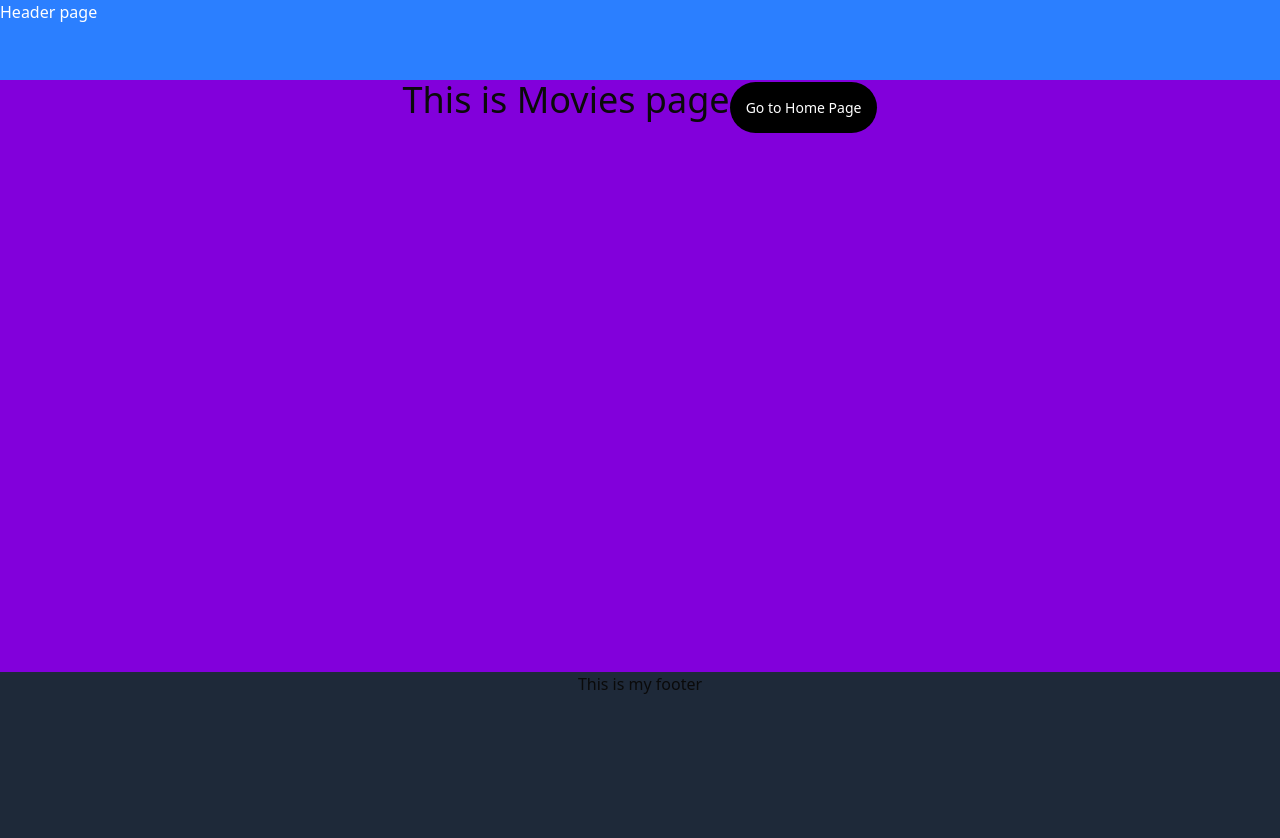
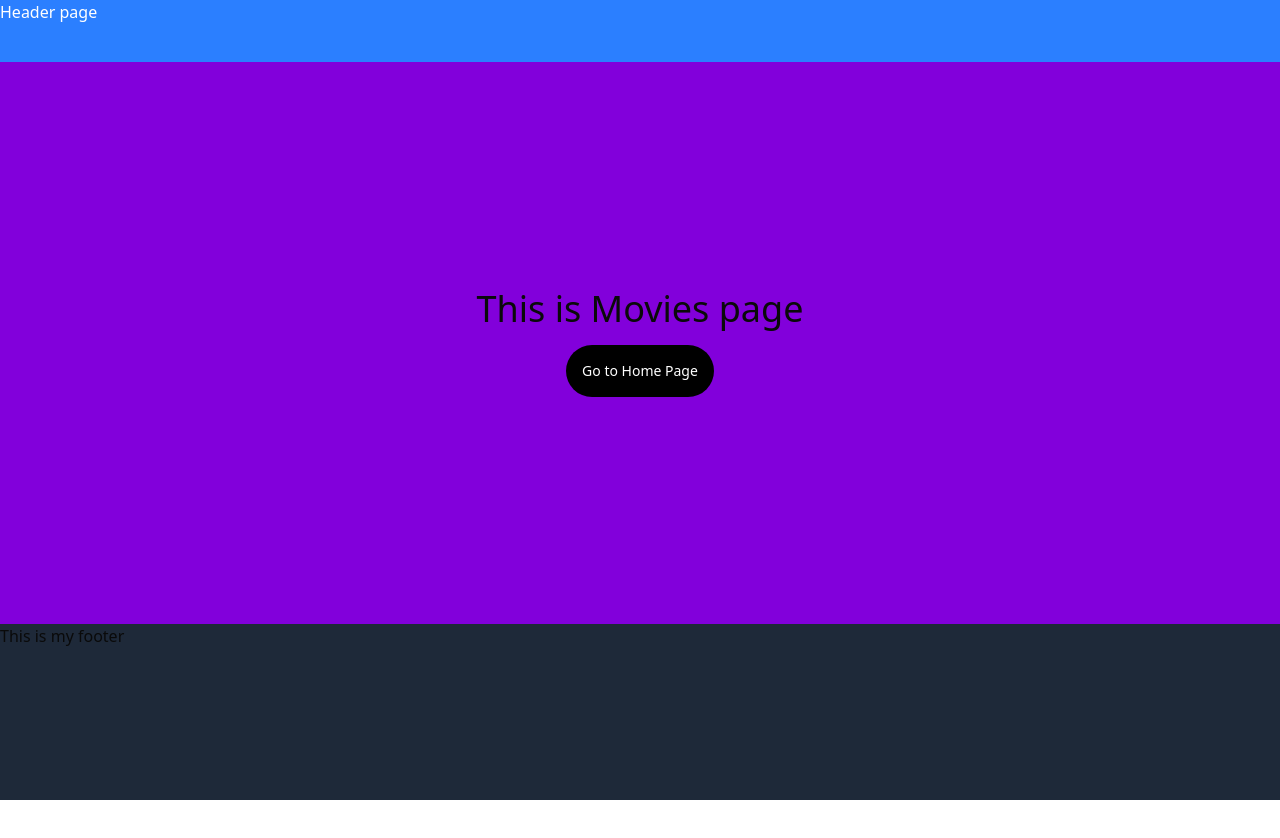
Before and after one commit to chamarasanj/Cinescope-React-Project-ChamaraD, a Next.js app: page /movies in a window 1280 px wide. Shown: the top 838 px of the page. After the commit the page ends 800 px from the top, so only its background shows below. Built offline with nearby package versions, Linux system fonts and the light colour scheme.

Commit message:
Add footer component

```diff
--- a/app/layout.tsx
+++ b/app/layout.tsx
@@ -1,7 +1,8 @@
 import type { Metadata } from "next";
 import { Geist, Geist_Mono } from "next/font/google";
 import "./globals.css";
-import Header from "./Components/header";
+import Header from "../components/header";
+import Footer from "../components/footer";
 
 const geistSans = Geist({
   variable: "--font-geist-sans",
@@ -28,9 +29,11 @@ export default function RootLayout({
       <body
         className={`${geistSans.variable} ${geistMono.variable} antialiased`}
       >
-
-        <Header/>
-        {children}
+        <div className="flex flex-col min-h-screen">
+          <Header />
+          {children}
+          <Footer />
+        </div>
       </body>
     </html>
   );
--- a/app/movies/page.tsx
+++ b/app/movies/page.tsx
@@ -4,10 +4,9 @@
 import Link from "next/link";
 export default function MoviesPage() {
   return (
-    <div className="flex flex-col text-center min-h-screen">
 
 
-      <main className="flex-12 bg-purple-700 h-800 text-4xl py-16>">This is Movies page
+      <main className="flex flex-col flex-12 justify-center items-center gap-4 bg-purple-700  text-4xl py-16>">This is Movies page
 
 
         <Link   href="/" className="text-white text-sm bg-black p-4 rounded-full">
@@ -16,9 +15,7 @@ export default function MoviesPage() {
 
       </main>
 
-      <footer className="flex-4 bg-gray-800 h-50">
-        This is my footer
-      </footer>
-    </div>
+
+
   );
 }
--- a/app/page.tsx
+++ b/app/page.tsx
@@ -4,15 +4,14 @@
 import Link from "next/link";
 export default function HomePage() {
   return (
-    <div className="flex flex-col text-center min-h-screen">
-      <main className="flex-12 flex-col justify-center bg-purple-700 items-center gap-4>">
+
+    <main className="flex flex-col flex-12 justify-center items-center gap-4 bg-purple-700  text-4xl py-16>">
         This is Home Page
         <Link   href="/movies" className="text-white text-sm bg-black p-4 rounded-full">
           Go to Movies Page
         </Link>
       </main>
 
-      <footer className="flex-4 bg-gray-800 h-50">This is my footer</footer>
-    </div>
+
   );
 }
--- /dev/null
+++ b/components/footer.tsx
@@ -0,0 +1,8 @@
+export default function Footer() {
+
+    return(
+
+      <footer className="flex-4 bg-gray-800 h-50">This is my footer</footer>
+      )
+
+}
```
Also changed, not shown: components/header.tsx (renamed from app/Components/header.tsx).
